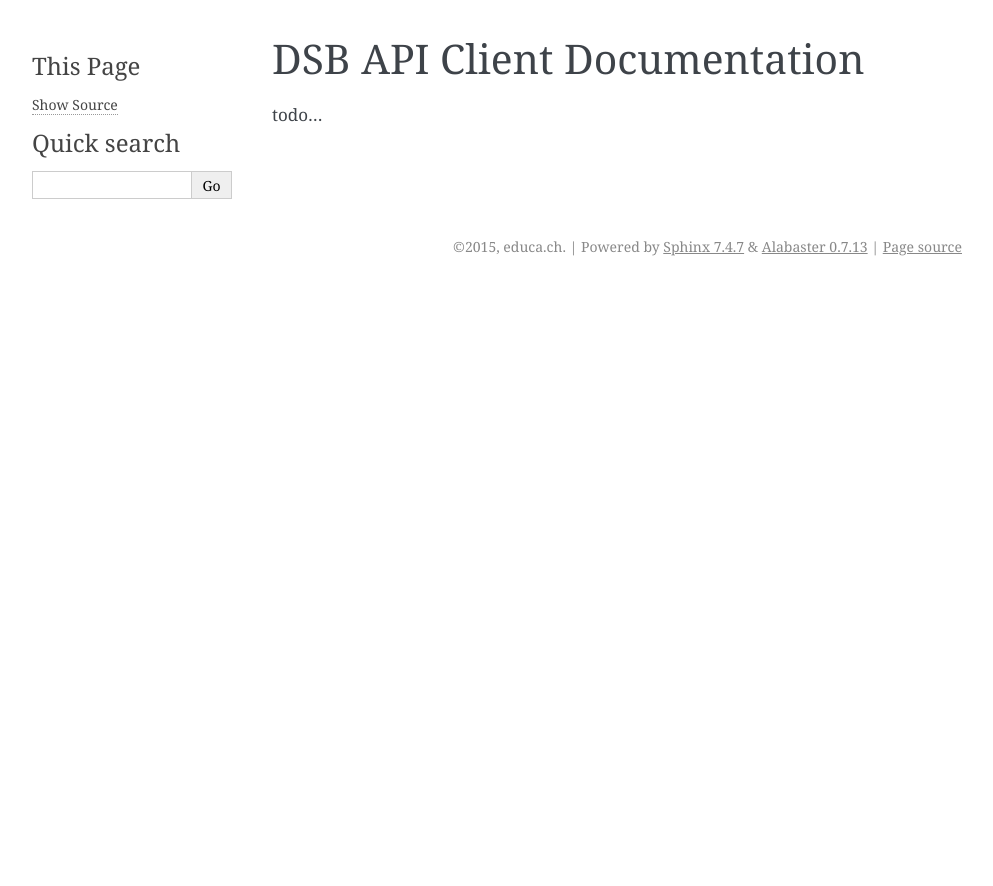
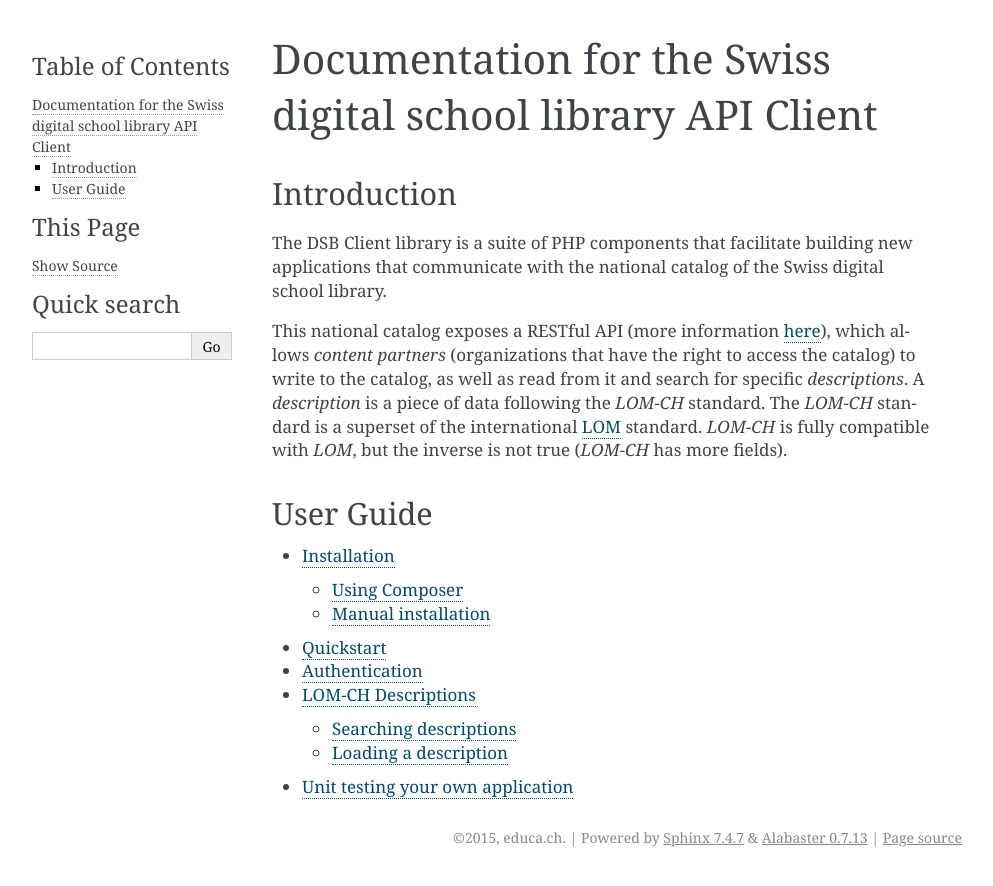
Before and after one commit to educach/dsb-client, a Sphinx documentation site: the page built from docs/index.rst, in a window 1280 px wide. Shown: the top 886 px of the page, without its empty margins (148-1141 px from the left). Built offline with Sphinx 7.4.7, drawn with Linux system fonts in a browser that asks for light colours.

Commit message:
Start writing documentation. Update Editorconfig for reStructuredText files.

```diff
--- /dev/null
+++ b/docs/authentication.rst
@@ -0,0 +1,5 @@
+==============
+Authentication
+==============
+
+todo
--- /dev/null
+++ b/docs/descriptions.rst
@@ -0,0 +1,13 @@
+===================
+LOM-CH Descriptions
+===================
+
+Searching descriptions
+======================
+
+todo
+
+Loading a description
+=====================
+
+todo
--- a/docs/index.rst
+++ b/docs/index.rst
@@ -1,4 +1,22 @@
-DSB API Client Documentation
-============================
+=============================================================
+Documentation for the Swiss digital school library API Client
+=============================================================
 
-todo...
+Introduction
+============
+
+The DSB Client library is a suite of PHP components that facilitate building new applications that communicate with the national catalog of the Swiss digital school library.
+
+This national catalog exposes a RESTful API (more information `here <https://dsb-api.educa.ch/latest/doc/>`_), which allows *content partners* (organizations that have the right to access the catalog) to write to the catalog, as well as read from it and search for specific *descriptions*. A *description* is a piece of data following the *LOM-CH* standard. The *LOM-CH* standard is a superset of the international `LOM <https://en.wikipedia.org/wiki/Learning_object_metadata>`_ standard. *LOM-CH* is fully compatible with *LOM*, but the inverse is not true (*LOM-CH* has more fields).
+
+User Guide
+==========
+
+.. toctree::
+    :maxdepth: 3
+
+    install
+    quickstart
+    authentication
+    descriptions
+    testing
--- /dev/null
+++ b/docs/install.rst
@@ -0,0 +1,35 @@
+============
+Installation
+============
+
+Using Composer
+==============
+
+The easiest way, by far, is to use `Composer <https://getcomposer.org/>`_. Add the following line to your ``composer.json`` file's ``"require"`` hash:
+
+.. code-block:: js
+
+    {
+        "require": {
+            "educach/dsb-client": "dev-master"
+        }
+    }
+
+Call the following command to download the library:
+
+.. code-block:: bash
+
+    composer install
+
+After installing, you need to require Composer's autoloader:
+
+.. code-block:: php
+
+    require 'vendor/autoload.php';
+
+Manual installation
+===================
+
+If you wish to use this library without using Composer, you can download a release `here <https://github.com/educach/dsb-client/releases>`_, or do a checkout using Git at ``https://github.com/educach/dsb-client.git``.
+
+Make sure you have some sort of autoloading mechanism in place. The DSB Client library is `PSR-4 <http://www.php-fig.org/psr/psr-4/>`_ compatible.
--- /dev/null
+++ b/docs/quickstart.rst
@@ -0,0 +1,5 @@
+==========
+Quickstart
+==========
+
+todo
--- /dev/null
+++ b/docs/testing.rst
@@ -0,0 +1,5 @@
+=================================
+Unit testing your own application
+=================================
+
+todo
```
Also changed, not shown: 1 other file.
